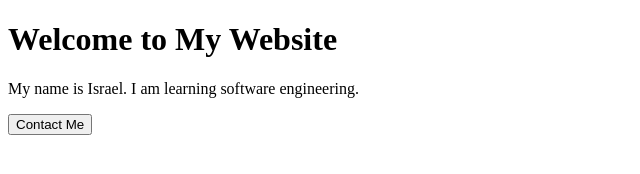
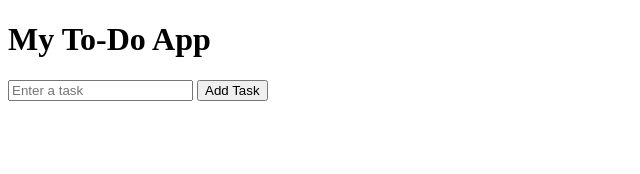
Before and after one commit to israelterhemba83-max/Israelterhemba83-max, a plain HTML site: page index.html in a window 1280 px wide. Shown: the whole page, without its empty margins (0-640 px from the left). Drawn offline with Linux system fonts and the light colour scheme.

Commit message:
Update index.html

```diff
--- a/index.html
+++ b/index.html
@@ -1,11 +1,18 @@
 <!DOCTYPE html>
 <html>
 <head>
-    <title>My First Website</title>
+    <title>My To-Do App</title>
+    <link rel="stylesheet" href="style.css">
 </head>
+
 <body>
-    <h1>Welcome to My Website</h1>
-    <p>My name is Israel. I am learning software engineering.</p>
-    <button>Contact Me</button>
+    <h1>My To-Do App</h1>
+
+    <input type="text" id="task" placeholder="Enter a task">
+    <button onclick="addTask()">Add Task</button>
+
+    <ul id="list"></ul>
+
+    <script src="script.js"></script>
 </body>
 </html>
```
